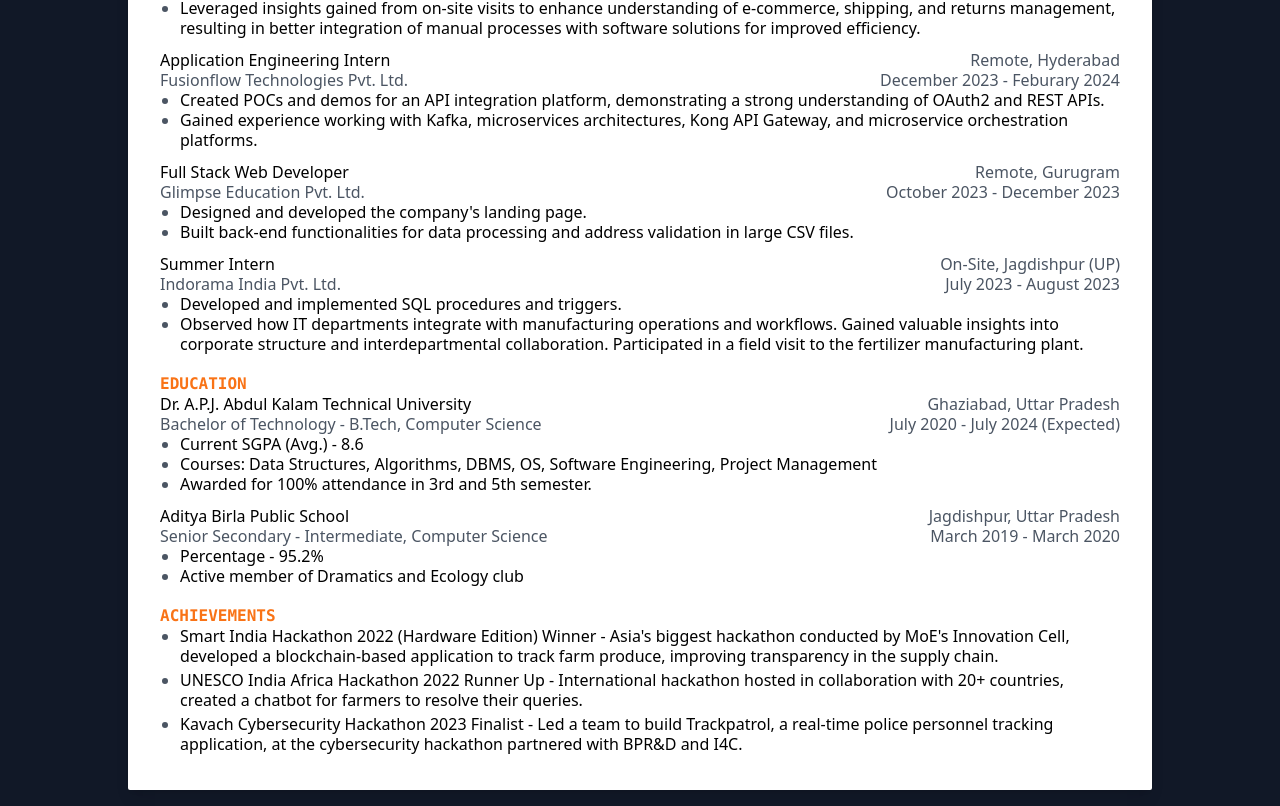
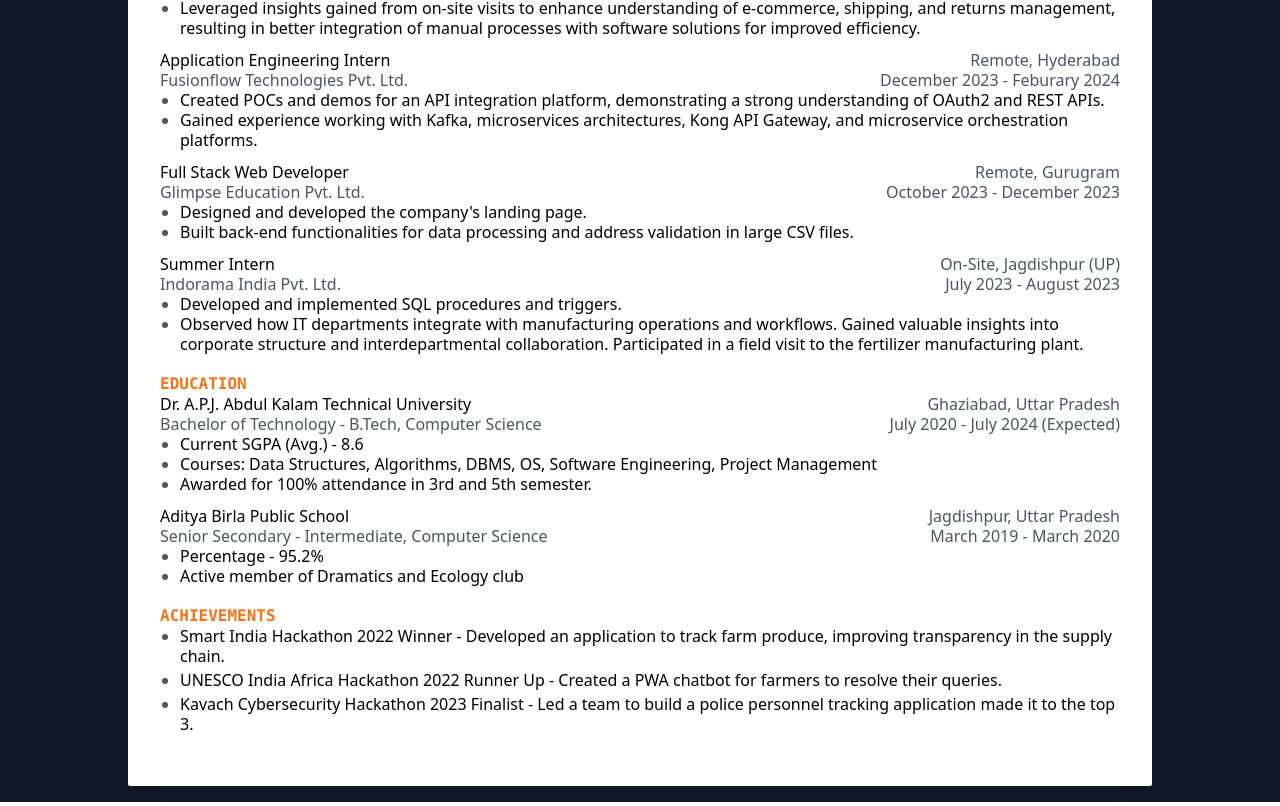
Before and after one commit to prateek18801/resume, a React (Vite) app: page / in a window 1280 px wide. Shown: the part 794-1600 px from the top of the page. Built offline with nearby package versions, Linux system fonts and the light colour scheme.

Commit message:
Shorten achievements

```diff
--- a/src/components/Achievements.tsx
+++ b/src/components/Achievements.tsx
@@ -2,30 +2,30 @@
 
     const achievements = [
         {
-            title: "Smart India Hackathon 2022 (Hardware Edition) Winner",
-            description: "Asia's biggest hackathon conducted by MoE's Innovation Cell, developed a blockchain-based application to track farm produce, improving transparency in the supply chain."
+            title: "Smart India Hackathon 2022 Winner",
+            description: "Developed an application to track farm produce, improving transparency in the supply chain."
         },
         {
             title: "UNESCO India Africa Hackathon 2022 Runner Up",
-            description: "International hackathon hosted in collaboration with 20+ countries, created a chatbot for farmers to resolve their queries."
+            description: "Created a PWA chatbot for farmers to resolve their queries."
         },
         {
             title: "Kavach Cybersecurity Hackathon 2023 Finalist",
-            description: "Led a team to build Trackpatrol, a real-time police personnel tracking application, at the cybersecurity hackathon partnered with BPR&D and I4C."
+            description: "Led a team to build a police personnel tracking application made it to the top 3."
         }
     ];
 
     return (
-        <>
+        <section className="mb-5">
             <h2 className='font-mono font-bold text-orange-500'>ACHIEVEMENTS</h2>
-            <ul className='list-disc marker:text-gray-600 ml-5'>
+            <ul className='ml-5 list-disc marker:text-gray-600'>
                 {
                     achievements.map(achievement =>
                         <li className='mb-1'><span className='font-medium'>{achievement.title}</span> - {achievement.description}</li>
                     )
                 }
             </ul>
-        </>
+        </section>
     );
 }
 
```
